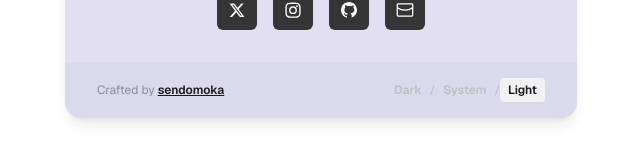
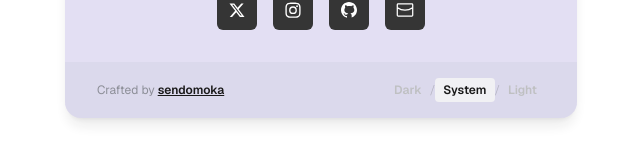
Before and after one commit to send0moka/treemoka, a Next.js app: page / in a window 1280 px wide. Shown: the part 482-644 px from the top of the page, without its empty margins (319-959 px from the left). Built offline with nearby package versions, Linux system fonts and the light colour scheme.

Commit message:
refactor: update theme handling in ProfileCard and Home components for improved synchronization

```diff
--- a/app/page.tsx
+++ b/app/page.tsx
@@ -9,22 +9,25 @@ import { useState, useEffect } from "react"
 
 export default function Home() {
   const [theme, setTheme] = useState<Theme>("system");
+  const [resolvedTheme, setResolvedTheme] = useState<"dark" | "light">("dark");
 
   // Sync with system theme if "system" is selected
   useEffect(() => {
     if (theme === "system") {
       const mq = window.matchMedia("(prefers-color-scheme: dark)");
-      const handleChange = () => setTheme(mq.matches ? "dark" : "light");
+      const handleChange = () => setResolvedTheme(mq.matches ? "dark" : "light");
       handleChange();
       mq.addEventListener("change", handleChange);
       return () => mq.removeEventListener("change", handleChange);
+    } else {
+      setResolvedTheme(theme);
     }
   }, [theme]);
 
   return (
     <>
-      <NavLinks theme={theme === "system" ? (typeof window !== "undefined" && window.matchMedia("(prefers-color-scheme: dark)").matches ? "dark" : "light") : theme} />
-      <ProfileCard theme={theme} setTheme={setTheme} />
+      <NavLinks theme={resolvedTheme} />
+      <ProfileCard theme={theme} setTheme={setTheme} resolvedTheme={resolvedTheme} />
       <ShaderGradientCanvas
         style={{
           position: "fixed",
--- a/components/ProfileCard.tsx
+++ b/components/ProfileCard.tsx
@@ -5,8 +5,6 @@ import IG from "@/components/IG"
 import GH from "@/components/GH"
 import Mail from "@/components/Mail"
 import Link from "next/link"
-
-import { useEffect } from "react"
 
 const SOCIAL_LINKS = [
   {
@@ -36,21 +34,12 @@ export type Theme = "dark" | "light" | "system"
 export interface ProfileCardProps {
   theme: Theme
   setTheme: (t: Theme) => void
+  resolvedTheme?: "dark" | "light";
 }
 
-export default function ProfileCard({ theme, setTheme }: ProfileCardProps) {
-  useEffect(() => {
-    if (theme === "system") {
-      const mq = window.matchMedia("(prefers-color-scheme: dark)")
-      const handleChange = () => setTheme(mq.matches ? "dark" : "light")
-      handleChange()
-      mq.addEventListener("change", handleChange)
-      return () => mq.removeEventListener("change", handleChange)
-    }
-  }, [theme, setTheme])
-
+export default function ProfileCard({ theme, setTheme, resolvedTheme }: ProfileCardProps) {
   // Theme classes
-  const isDark = theme === "dark"
+  const isDark = (resolvedTheme ?? theme) === "dark";
   const sectionClass = isDark
     ? "bg-[#111113] text-white"
     : "bg-[#e0dcf2] text-black"
@@ -125,9 +114,8 @@ export default function ProfileCard({ theme, setTheme }: ProfileCardProps) {
         </p>
         <figure className="flex items-center">
           {(["dark", "system", "light"] as Theme[]).map((t, idx, arr) => (
-            <>
+            <span key={t} className="flex items-center">
               <button
-                key={t}
                 className={
                   buttonBase +
                   " " +
@@ -140,11 +128,9 @@ export default function ProfileCard({ theme, setTheme }: ProfileCardProps) {
                 {t.charAt(0).toUpperCase() + t.slice(1)}
               </button>
               {idx < arr.length - 1 && (
-                <span key={t + "-sep"} className="font-light opacity-50">
-                  /
-                </span>
+                <span className="font-light opacity-50">/</span>
               )}
-            </>
+            </span>
           ))}
         </figure>
       </footer>
```
